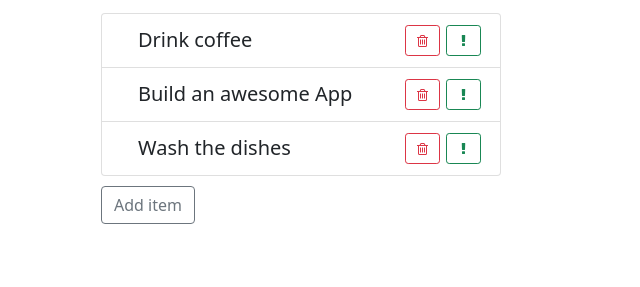
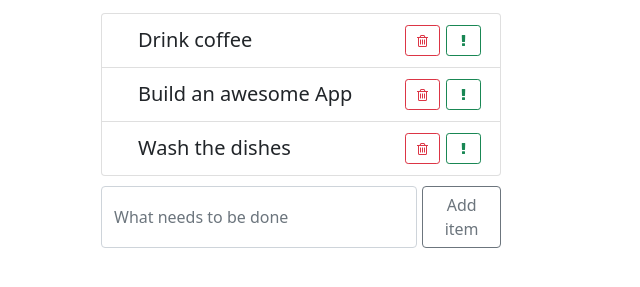
Before and after one commit to NastasiaMitsina/Todo-, a React app: page / in a window 1280 px wide. Shown: the part 145-432 px from the top of the page, without its empty margins (339-979 px from the left). Built offline with nearby package versions, Linux system fonts and the light colour scheme.

Commit message:
feat: create onBubmit function

```diff
--- a/src/components/AddItem/AddItem.css
+++ b/src/components/AddItem/AddItem.css
@@ -1,3 +1,6 @@
 .add-item {
   margin-top: 10px;
 }
+.add-item input {
+  margin-right: 5px;
+}
--- a/src/components/AddItem/AddItem.js
+++ b/src/components/AddItem/AddItem.js
@@ -2,15 +2,37 @@ import React, { Component } from 'react';
 import './AddItem.css';
 
 export class AddItem extends Component {
+    constructor() {
+        super();
+
+        this.state = {
+            label: ''
+        }
+
+        this.onLabelChange = (event) => {
+            this.setState({
+                label: event.target.value
+            })
+        }
+        this.onSubmit = (event) => {
+            event.preventDefault();
+            this.props.onAddToDo(this.state.label)
+        }
+    }
+
     render(){
-        const { onAddToDo } = this.props;
         return (
-            <div className='add-item'>
+            <form className='add-item d-flex' onSubmit={this.onSubmit}>
+                <input type='text'
+                       className='form-control'
+                       placeholder='What needs to be done'
+                       onChange={this.onLabelChange}
+                />
                 <button className='btn btn-outline-secondary'
-                        onClick={() => onAddToDo('Hello world')}>
+                        onClick={() => this.onSubmit}>
                     Add item
                 </button>
-            </div>
+            </form>
         )
     }
 }
```
